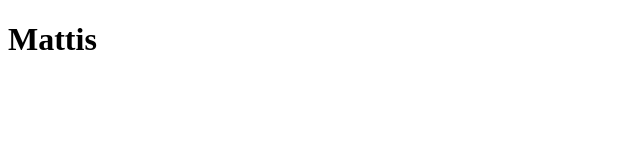
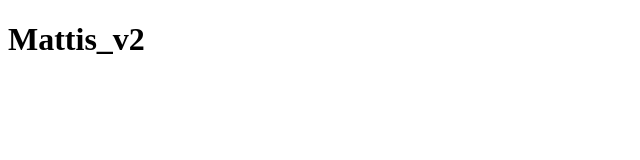
Before and after one commit to titisma-974/TP-Devops-MATTIS_DESPLAS, a plain HTML site: page index.html in a window 1280 px wide. Shown: the full height of the page, 0-640 px from the left. Drawn offline with Linux system fonts and the light colour scheme.

Commit message:
Mise à jour du H1 dans index.html

```diff
--- a/index.html
+++ b/index.html
@@ -1 +1 @@
-<!DOCTYPE html><html><head><title>Ma première image Docker</title></head><body><h1>Mattis</h1></body></html>
+<!DOCTYPE html><html><head><title>Ma première image Docker</title></head><body><h1>Mattis_v2</h1></body></html>
```
